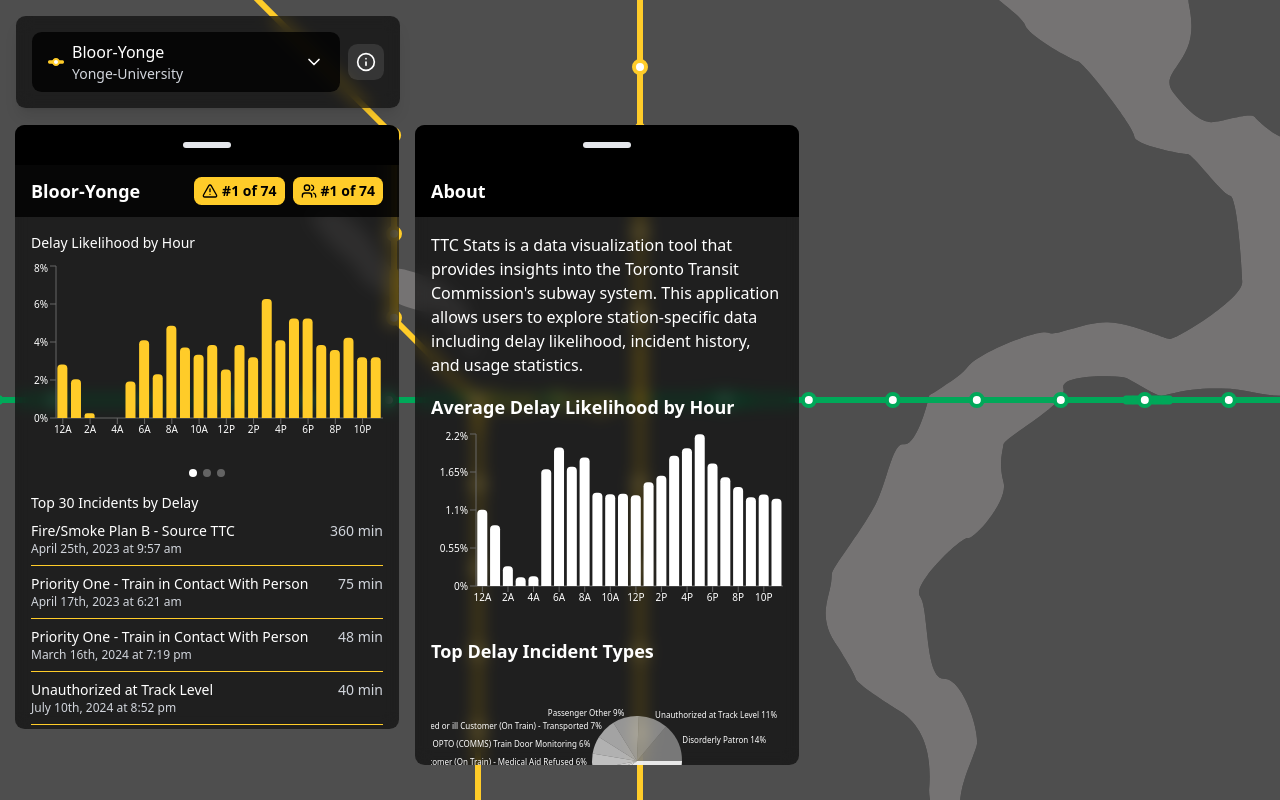
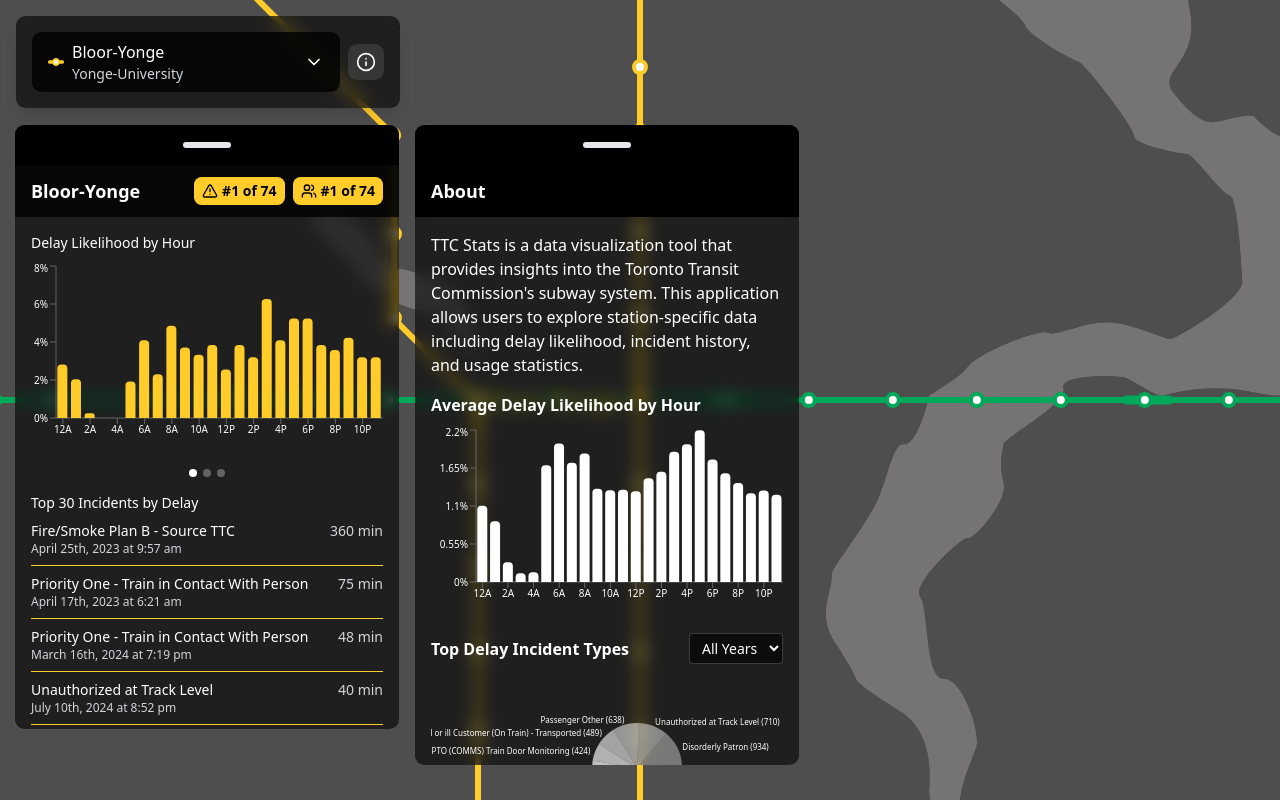
Before and after one commit to eriklangille/ttc_stats, a React (Vite) app: page / in a window 1280 px wide. Both pictures are taken after a click on the button 366 px from the left and 62 px from the top of the page. Built offline with nearby package versions, Linux system fonts and the light colour scheme.

Commit message:
about card chart

```diff
--- a/src/components/AboutCard.tsx
+++ b/src/components/AboutCard.tsx
@@ -3,7 +3,9 @@
 import { cn } from '@/lib/utils';
 import { StationDelayChart } from './StationDelayChart';
 import { StationIncidentChart } from './StationIncidentChart';
+import { StationYearlyDelayChart } from './StationYearlyDelayChart';
 import { getCombinedAverageDelayLikelihood, getCombinedIncidents } from '@/utils/read_data';
+import { useState } from 'react';
 
 type AboutCardProps = {
   isMobile: boolean;
@@ -18,8 +20,12 @@
 };
 
 const AboutContent = ({ delayData, incidentData }: { delayData: any; incidentData: any }) => {
+  const [selectedYear, setSelectedYear] = useState<number | 'all'>('all');
   const combinedDelayLikelihood = getCombinedAverageDelayLikelihood(delayData);
   const combinedIncidents = getCombinedIncidents(incidentData);
+  const filteredIncidents = selectedYear === 'all'
+    ? combinedIncidents
+    : combinedIncidents.filter(incident => incident.year === selectedYear);
 
   return (
     <div className="text-white space-y-4">
@@ -28,12 +34,28 @@
         This application allows users to explore station-specific data including delay likelihood, incident history, and usage statistics.
       </p>
       <div>
-        <h3 className="text-lg font-semibold mb-2">Average Delay Likelihood by Hour</h3>
+        <h3 className="text-md font-semibold mb-2">Average Delay Likelihood by Hour</h3>
         <StationDelayChart leftMargin={-15} delayLikelihood={combinedDelayLikelihood} lineColor="white" />
       </div>
       <div>
-        <h3 className="text-lg font-semibold">Top Delay Incident Types</h3>
-        <StationIncidentChart leftMargin={60} incidents={combinedIncidents} topIncidentCount={8} lineColor="#ffffff" />
+        <div className="flex justify-between items-center mb-2">
+          <h3 className="text-md font-semibold">Top Delay Incident Types</h3>
+          <select
+            value={selectedYear}
+            onChange={(e) => setSelectedYear(e.target.value === 'all' ? 'all' : Number(e.target.value))}
+            className="bg-black/60 text-white border border-white/20 rounded px-2 py-1 text-sm"
+          >
+            <option value="all">All Years</option>
+            <option value={2022}>2022</option>
+            <option value={2023}>2023</option>
+            <option value={2024}>2024</option>
+          </select>
+        </div>
+        <StationIncidentChart leftMargin={60} incidents={filteredIncidents} topIncidentCount={8} lineColor="#ffffff" />
+      </div>
+      <div>
+        <h3 className="text-md font-semibold">Average Delay by Year</h3>
+        <StationYearlyDelayChart incidents={combinedIncidents} lineColor="white" />
       </div>
       <p>
         The data presented in this application is collected from various TTC sources and is updated periodically.
--- a/src/components/StationIncidentChart.tsx
+++ b/src/components/StationIncidentChart.tsx
@@ -8,7 +8,7 @@
   leftMargin?: number
 }
 
-const CustomLabel = ({ cx, cy, midAngle, innerRadius, outerRadius, percent, name }: any) => {
+const CustomLabel = ({ cx, cy, midAngle, innerRadius, outerRadius, value, name }: any) => {
   const RADIAN = Math.PI / 180
   const radius = innerRadius + (outerRadius - innerRadius) * 0.5
   const x = cx + radius * Math.cos(-midAngle * RADIAN)
@@ -29,7 +29,7 @@
         dominantBaseline="central"
         fontSize={8}
       >
-        {`${name} ${(percent * 100).toFixed(0)}%`}
+        {`${name} (${value})`}
       </text>
     </g>
   )
```
